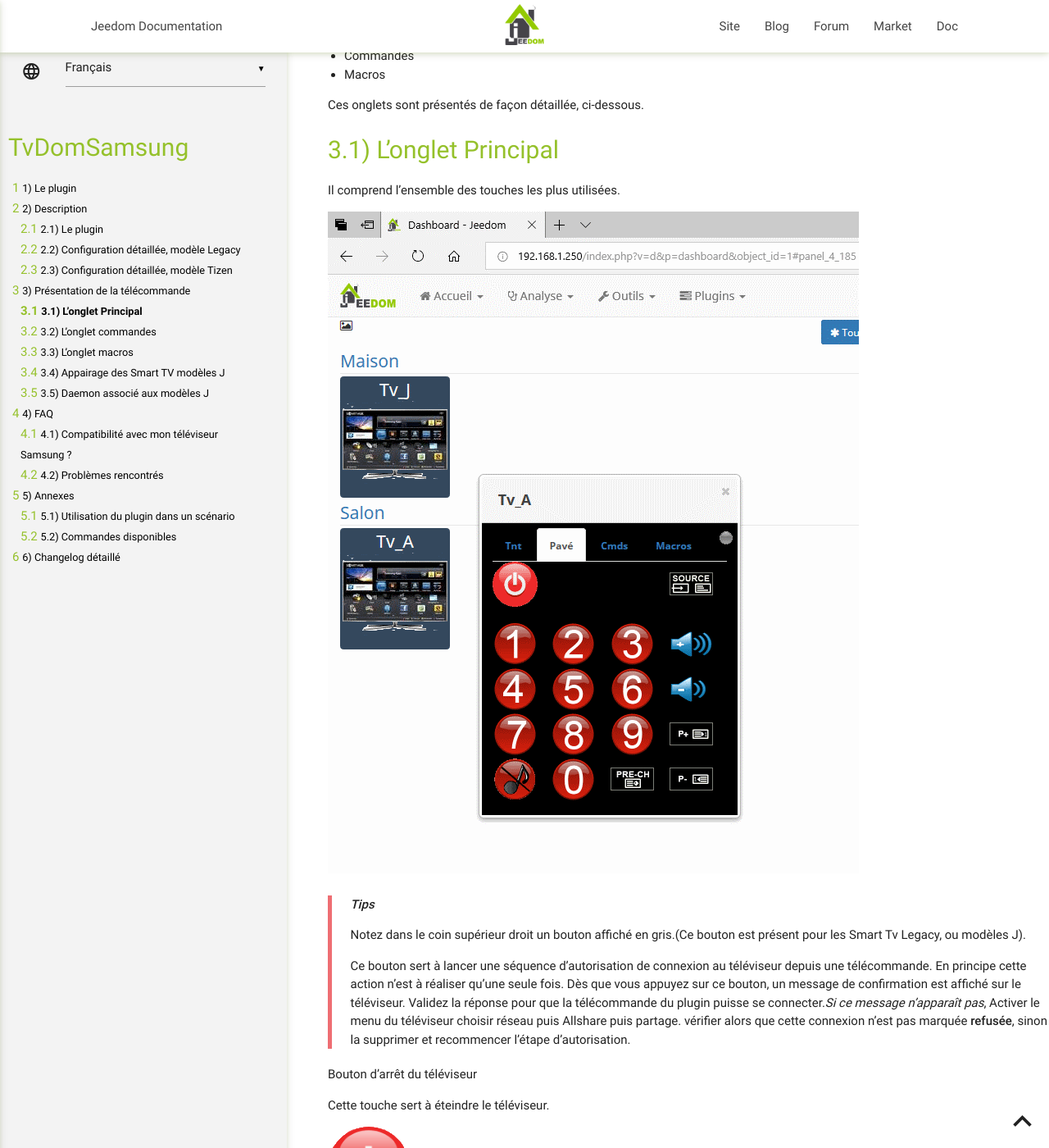
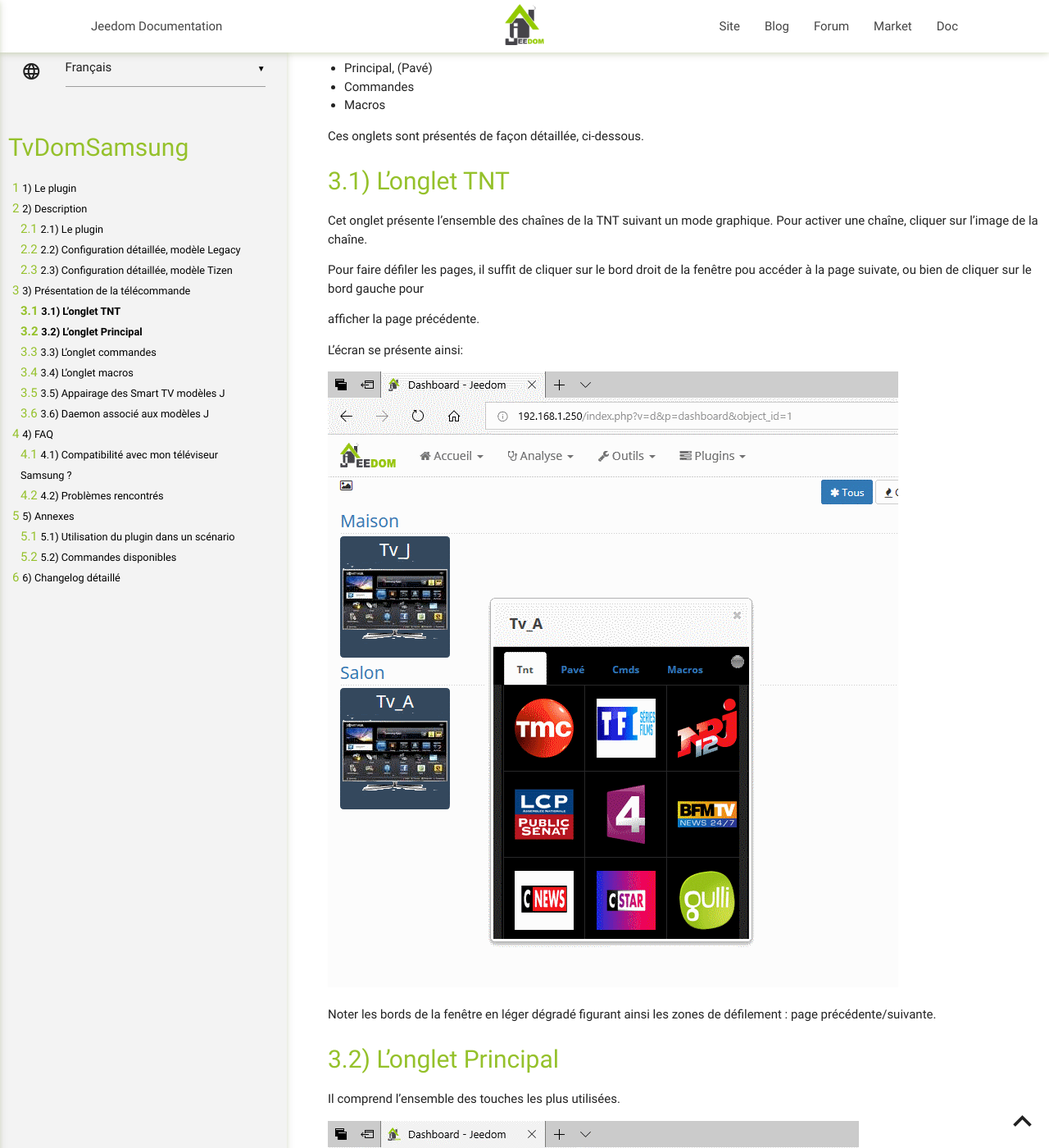
Before and after one commit to Berco63/TvDomSamsung, a Jekyll site: the page built from docs/fr_FR/index.md, in a window 1280 px wide and 1400 px high, scrolled down 9476 px. Shown: the whole window at 82% size. Built offline with Jekyll 4.4.1, drawn with Linux system fonts in a browser that asks for light colours; our own code applies the rules of GitHub Pages for plain Markdown files; some of the changed text lies outside the part shown.

Commit message:
Update index.md
Présentation télécommande TnT

```diff
--- a/docs/fr_FR/index.md
+++ b/docs/fr_FR/index.md
@@ -239,11 +239,33 @@ Après affichage du Dashboard Jeedom, vous devriez trouver un nouveau widget cor
 
 La télécommande se présente sous forme d'une fenêtre présentant  plusieurs onglets :
 
-- Principal,
+- Tnt
+
+- Principal, (Pavé)
 - Commandes
 - Macros
 
 Ces onglets sont présentés de façon détaillée, ci-dessous.
+
+
+
+## L'onglet TNT
+
+
+
+Cet onglet présente l'ensemble des chaînes  de la TNT suivant un mode graphique. Pour activer une chaîne, cliquer sur l'image de la chaîne.
+
+Pour faire défiler les pages, il suffit de cliquer sur le bord droit de la fenêtre pou accéder à la page suivate, ou bien de cliquer sur le bord gauche pour
+
+afficher la page précédente.
+
+L'écran se présente ainsi:
+
+![Tnt](..\images\TvDomSamsung-image-7-0.png)
+
+Noter les bords de la fenêtre en léger dégradé figurant ainsi les zones de défilement : page précédente/suivante.
+
+
 
 
 
```
